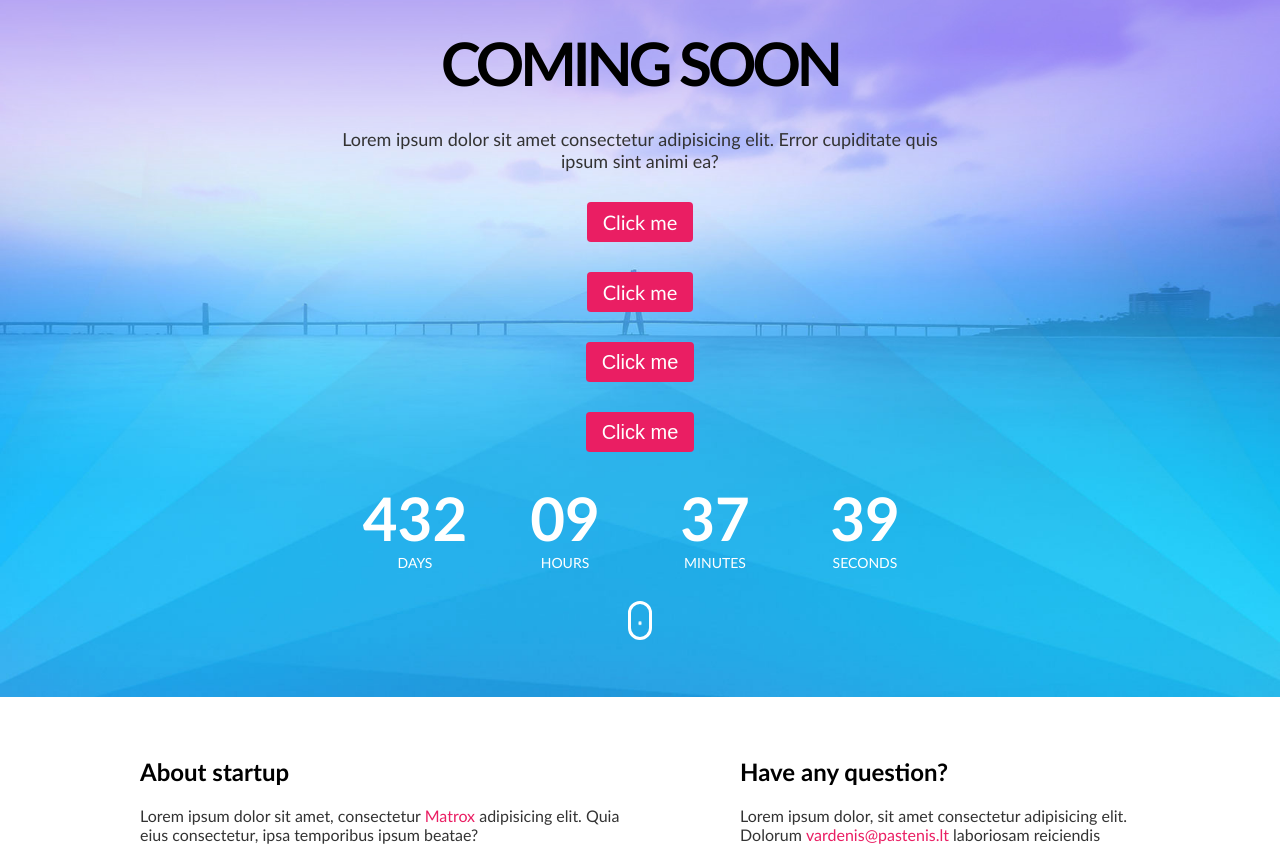
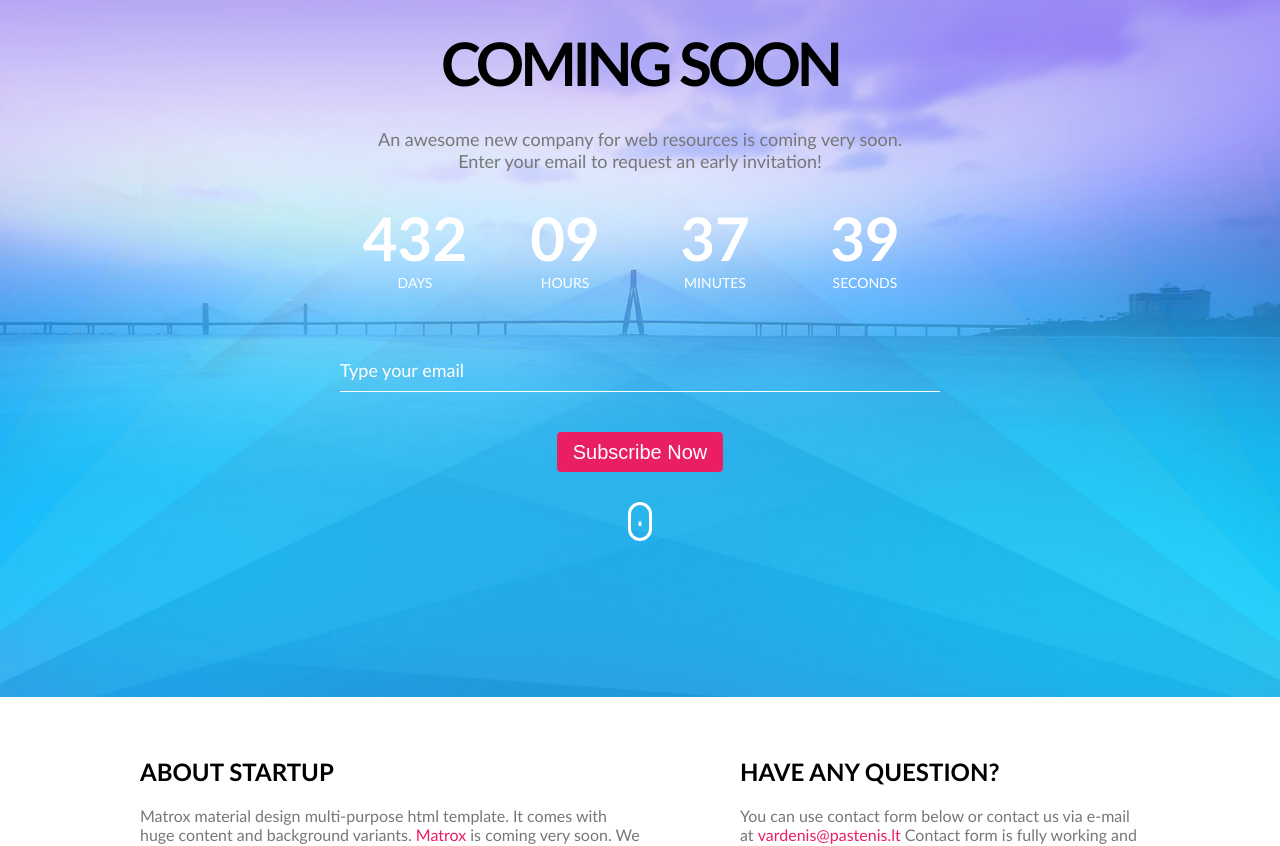
Before and after one commit to MonikaJaraite/08-coming-soon, a website: page index.html in a window 1280 px wide. Shown: the part 103-949 px from the top of the page. Drawn offline with Linux system fonts and the light colour scheme.

Commit message:
Subscribe form #5, True texts #42

```diff
--- a/css/base/base.css
+++ b/css/base/base.css
@@ -19,10 +19,14 @@ body {
     background-color: #03a9f3;
 }
 
+h2 {
+    text-transform: uppercase;
+}
+
 p {
     font-size: 16px;
     line-height: 1.2em;
-    color: #333;
+    color: #777;
 }
 p > a {
     color: #ea1e63;
--- a/css/components/form.css
+++ b/css/components/form.css
@@ -7,12 +7,13 @@
 .form > input,
 .form > textarea {
     padding: 0.5em 0;
-    color: #555;
+    color: #777;
     font-family: 'Gill Sans', 'Gill Sans MT', Calibri, 'Trebuchet MS', sans-serif;
     font-size: 18px;
     line-height: 1.2em;
     border: none;
-    border-bottom: 1px solid #555;
+    outline: none;
+    border-bottom: 1px solid #777;
 
 }
 .form > input {
@@ -31,3 +32,21 @@
         width: 100%;
     }
 }
+
+.subscribe {
+    display: flex;
+    flex-wrap: wrap;
+    width: 100%;
+    justify-content: center;
+}
+.subscribe > input {
+    width: 100%;
+    margin: 30px 0 20px 0;
+    color: #fff;
+    background: transparent;
+    outline: none;
+    border-bottom: 1px solid #fff;
+}
+.subscribe > input::placeholder {
+    color: #fff;
+}
--- a/css/components/progress-bar.css
+++ b/css/components/progress-bar.css
@@ -1,6 +1,7 @@
 .progress-bar {
     display: flex;
     flex-direction: column;
+    color: #777;
     gap: 7px;
 }
 .progress-bar > .top {
--- a/index.html
+++ b/index.html
@@ -22,12 +22,12 @@
         <div class="short-row">
             <img class="logo" src="./img/logo.png" alt="Logo">
             <h1 class="main-title">Coming soon</h1>
-            <p class="main-description">Lorem ipsum dolor sit amet consectetur adipisicing elit. Error cupiditate quis ipsum sint animi ea?</p>
+            <p class="main-description">An awesome new company for web resources is coming very soon. <br> Enter your email to request an early invitation!</p>
 
-            <div class="btn">Click me</div>
+            <!-- <div class="btn">Click me</div>
             <a href="#" class="btn">Click me</a>
             <button class="btn">Click me</button>
-            <input class="btn" type="button" value="Click me">
+            <input class="btn" type="button" value="Click me"> -->
 
             <div class="clock">
                 <div class="time">
@@ -47,6 +47,10 @@
                     <div class="label">Seconds</div>
                 </div>
             </div>
+            <div class="subscribe form">
+                <input type="text" placeholder="Type your email" value="">
+                <button class="btn">Subscribe Now</button>
+            </div>
             <div class="mouse"></div>
         </div>
     </section>
@@ -55,7 +59,7 @@
         <div class="row columns">
             <div class="column">
                 <h2>About startup</h2>
-                <p>Lorem ipsum dolor sit amet, consectetur <a href="#">Matrox</a> adipisicing elit. Quia eius consectetur, ipsa temporibus ipsum beatae?</p>
+                <p>Matrox material design multi-purpose html template. It comes with huge content and background variants. <a href="#">Matrox</a> is coming very soon. We are nearly there.</p>
                 <div class="progress-bar">
                     <div class="top">
                         <div class="label">Web design</div>
@@ -92,7 +96,7 @@
             </div>
             <div class="column right-column">
                 <h2>Have any question?</h2>
-                <p>Lorem ipsum dolor, sit amet consectetur adipisicing elit. Dolorum <a href="mailto:vardenis@pastenis.lt">vardenis@pastenis.lt</a> laboriosam reiciendis placeat voluptas similique minima.</p>
+                <p>You can use contact form below or contact us via e-mail at <a href="mailto:vardenis@pastenis.lt">vardenis@pastenis.lt</a> Contact form is fully working and very easy to customize.</p>
                 <form class="form">
                     <input type="text" placeholder="Name" value="">
                     <input type="text" placeholder="Email" value="">
```
